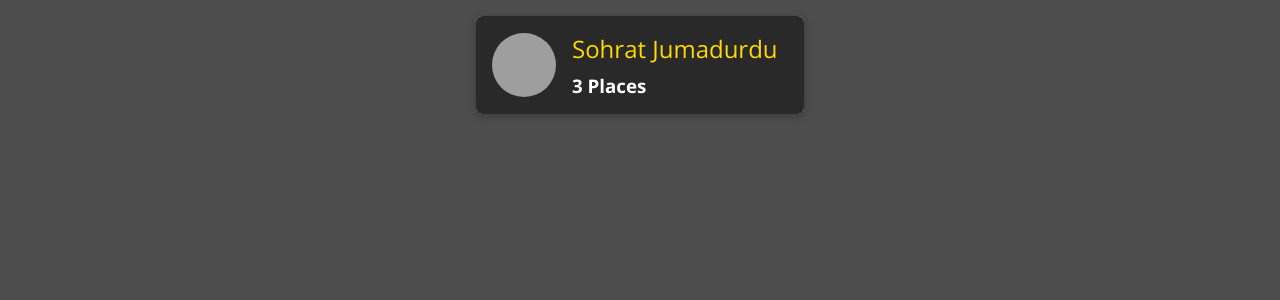
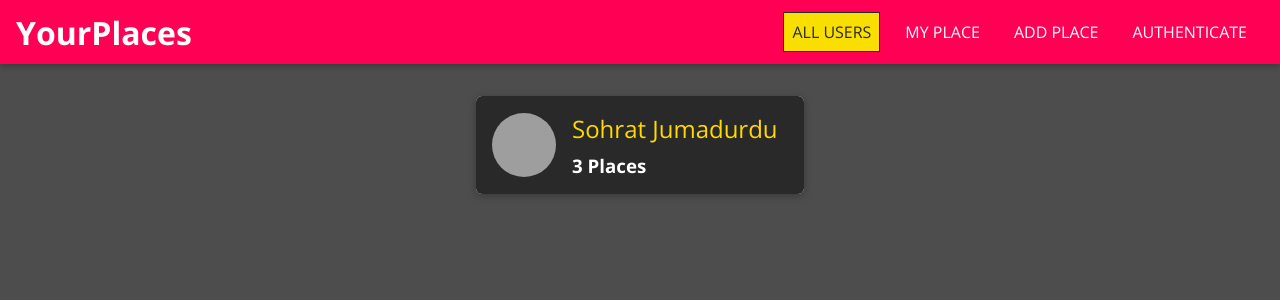
Before and after one commit to shoki61/full-stack-project, a React (Create React App) app: page / in a window 1280 px wide. Shown: the top 300 px of the page. Built offline with nearby package versions, Linux system fonts and the light colour scheme; grey boxes are pictures that could not be loaded.

Commit message:
set nav links

```diff
--- a/src/App.js
+++ b/src/App.js
@@ -3,10 +3,13 @@
 
 import Users from './user/pages/Users';
 import NewPlace from './places/pages/NewPlace';
+import MainNavigation from './shared/components/Navigation/MainNavigation';
 import './App.css';
 
 const App = () => {
   return <Router>
+    <MainNavigation/>
+    <main>
       <Switch>
         <Route path='/' exact>
           <Users/>
@@ -16,6 +19,7 @@
         </Route>
         <Redirect to='/'/>
       </Switch>
+    </main>
   </Router>
 }
 
--- /dev/null
+++ b/src/shared/components/Navigation/MainHeader.css
@@ -0,0 +1,23 @@
+.main-header {
+    width: 100%;
+    height: 4rem;
+    display: flex;
+    align-items: center;
+    position: fixed;
+    top: 0;
+    left: 0;
+    background: #ff0055;
+    box-shadow: 0 2px 6px rgba(0, 0, 0, 0.26);
+    padding: 0 1rem;
+    z-index: 5;
+  }
+
+  main {
+    margin-top: 5rem;
+  }
+
+  @media (min-width: 768px) {
+    .main-header {
+      justify-content: space-between;
+    }
+  }
--- /dev/null
+++ b/src/shared/components/Navigation/MainHeader.js
@@ -0,0 +1,9 @@
+import React from 'react';
+
+import './MainHeader.css';
+
+const MainHeader = props => {
+    return <header className='main-header'>{props.children}</header>;
+};
+
+export default MainHeader;
--- /dev/null
+++ b/src/shared/components/Navigation/MainNavigation.css
@@ -0,0 +1,45 @@
+.main-navigation__menu-btn {
+    width: 3rem;
+    height: 3rem;
+    background: transparent;
+    border: none;
+    display: flex;
+    flex-direction: column;
+    justify-content: space-around;
+    margin-right: 2rem;
+    cursor: pointer;
+  }
+
+  .main-navigation__menu-btn span {
+    display: block;
+    width: 3rem;
+    height: 2.5px;
+    background: white;
+  }
+
+  .main-navigation__title {
+    color: white;
+  }
+
+  .main-navigation__title a {
+    text-decoration: none;
+    color: white;
+  }
+
+  .main-navigation__header-nav {
+    display: none;
+  }
+
+  .main-navigation__drawer-nav {
+    height: 100%;
+  }
+
+  @media (min-width: 768px) {
+    .main-navigation__menu-btn {
+      display: none;
+    }
+
+    .main-navigation__header-nav {
+      display: block;
+    }
+  }
--- /dev/null
+++ b/src/shared/components/Navigation/MainNavigation.js
@@ -0,0 +1,26 @@
+import React from 'react';
+import { Link } from 'react-router-dom';
+
+import MainHeader from './MainHeader';
+import NavLinks from './NavLinks';
+import './MainNavigation.css';
+
+const MainNavigation = props => {
+    return (
+        <MainHeader>
+            <button className='main-navigation__menu-btn'>
+                <span/>
+                <span/>
+                <span/>
+            </button>
+            <h1 className='main-navigation__title'>
+                <Link to='/'>YourPlaces</Link>
+            </h1>
+            <nav>
+                <NavLinks/>
+            </nav>
+        </MainHeader>
+    );
+};
+
+export default MainNavigation;
--- /dev/null
+++ b/src/shared/components/Navigation/NavLinks.css
@@ -0,0 +1,76 @@
+.nav-links {
+    list-style: none;
+    margin: 0;
+    padding: 0;
+    width: 100%;
+    height: 100%;
+    display: flex;
+    flex-direction: column;
+    justify-content: center;
+    align-items: center;
+  }
+
+  .nav-links li {
+    margin: 1rem;
+  }
+
+  .nav-links a {
+    border: 1px solid transparent;
+    color: #292929;
+    text-decoration: none;
+    padding: 0.5rem;
+  }
+
+  .nav-links a:hover,
+  .nav-links a:active,
+  .nav-links a.active {
+    background: #f8df00;
+    border-color: #292929;
+    color: #292929;
+  }
+
+  .nav-links button {
+    cursor: pointer;
+    border: 1px solid #292929;
+    color: #292929;
+    background: transparent;
+    padding: 0.5rem;
+    font: inherit;
+  }
+
+  .nav-links button:focus {
+    outline: none;
+  }
+
+  .nav-links button:hover,
+  .nav-links button:active {
+    background: #292929;
+    color: white;
+  }
+
+  @media (min-width: 768px) {
+    .nav-links {
+      flex-direction: row;
+    }
+
+    .nav-links li {
+      margin: 0 0.5rem;
+    }
+
+    .nav-links a {
+      color: white;
+      text-decoration: none;
+    }
+
+    .nav-links button {
+      border: 1px solid white;
+      color: white;
+      background: transparent;
+    }
+
+    .nav-links button:hover,
+    .nav-links button:active {
+      background: #f8df00;
+      color: #292929;
+    }
+  }
--- /dev/null
+++ b/src/shared/components/Navigation/NavLinks.js
@@ -0,0 +1,23 @@
+import React from 'react';
+import { NavLink } from 'react-router-dom';
+
+import './NavLinks.css';
+
+const NavLinks = props => {
+    return <ul className='nav-links'>
+        <li>
+            <NavLink to='/' exact>ALL USERS</NavLink>
+        </li>
+        <li>
+            <NavLink to='/u1/places'>MY PLACE</NavLink>
+        </li>
+        <li>
+            <NavLink to='/place/new'>ADD PLACE</NavLink>
+        </li>
+        <li>
+            <NavLink to='/auth'>AUTHENTICATE</NavLink>
+        </li>
+    </ul>
+};
+
+export default NavLinks;
--- a/src/user/components/UsersList.js
+++ b/src/user/components/UsersList.js
@@ -1,13 +1,16 @@
 import React from 'react';
 
 import UserItem from './UserItem';
+import Card from '../../shared/components/UIElement/Card';
 import './UsersList.css';
 
 const UserList = props => {
     if(props.items.length === 0){
         return (
             <div className='center'>
-                <h2>No user found.</h2>
+                <Card>
+                    <h2>No user found.</h2>
+                </Card>
             </div>
         );
     };
```
Also changed, not shown: src/shared/components/Navigation/SideDrawer.js (added, +11 -0 lines), src/shared/components/Navigation/SideDrawer.css (added). Lines whose indentation alone changed are shown as unchanged.
